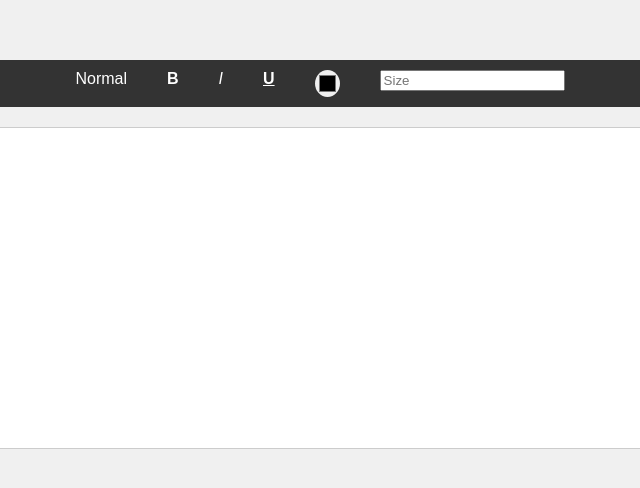
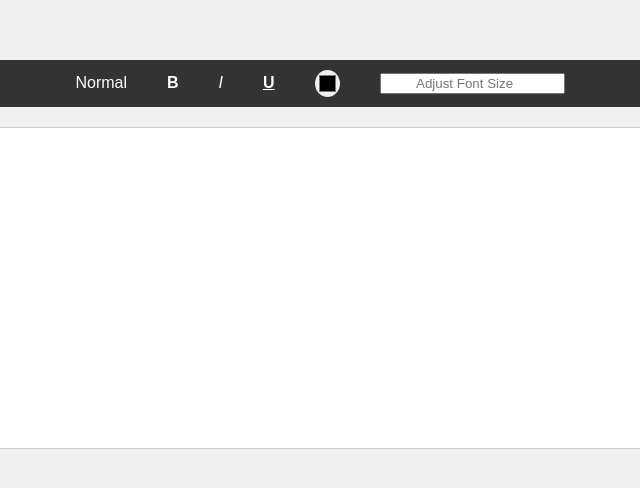
Before and after one commit to Touseef4705/text-editor, a plain HTML site: page index.html in a window 1280 px wide. Shown: the part 134-622 px from the top of the page, 320-960 px from the left. Drawn offline with Linux system fonts and the light colour scheme.

Commit message:
placeholder name change

```diff
--- a/index.html
+++ b/index.html
@@ -15,7 +15,7 @@
             <li id="italic"><i>I</i></li>
             <li id="underline"><b><u>U</u></b></li>
             <li><input type="color" id="inputColor"></li>
-            <li><input type="number" id="noInput" placeholder="Size"></li>
+            <li><input type="number" id="noInput" placeholder="Adjust Font Size"></li>
         </ul>
     </div>
 
--- a/style.css
+++ b/style.css
@@ -25,6 +25,7 @@ body {
     display: flex;
     flex-wrap: wrap;
     justify-content: center;
+    align-items: center;
     gap: 20px;
 }
 
@@ -55,3 +56,6 @@ body {
     border: 1px solid #ccc;
     border-radius: 5px;
 }
+#noInput::placeholder{
+    text-align: center;
+}
```
